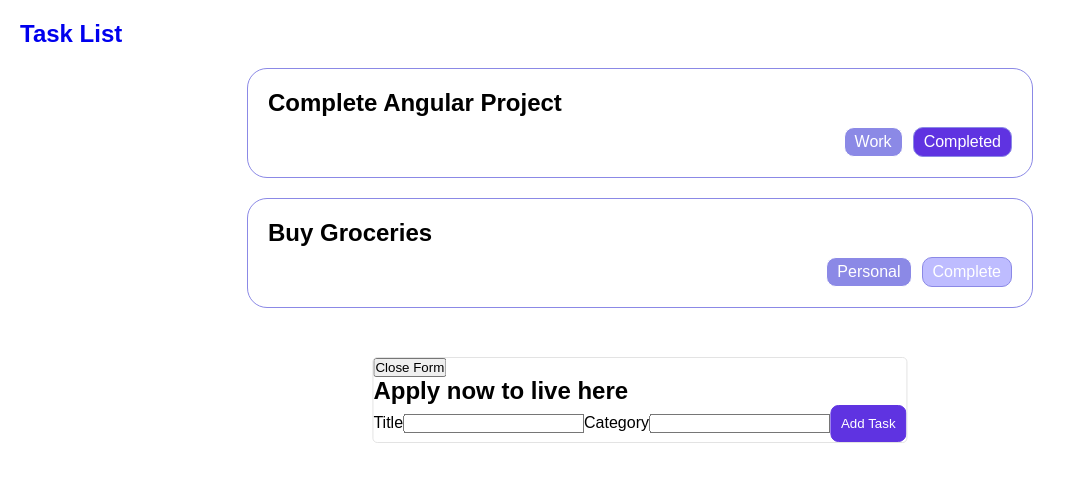
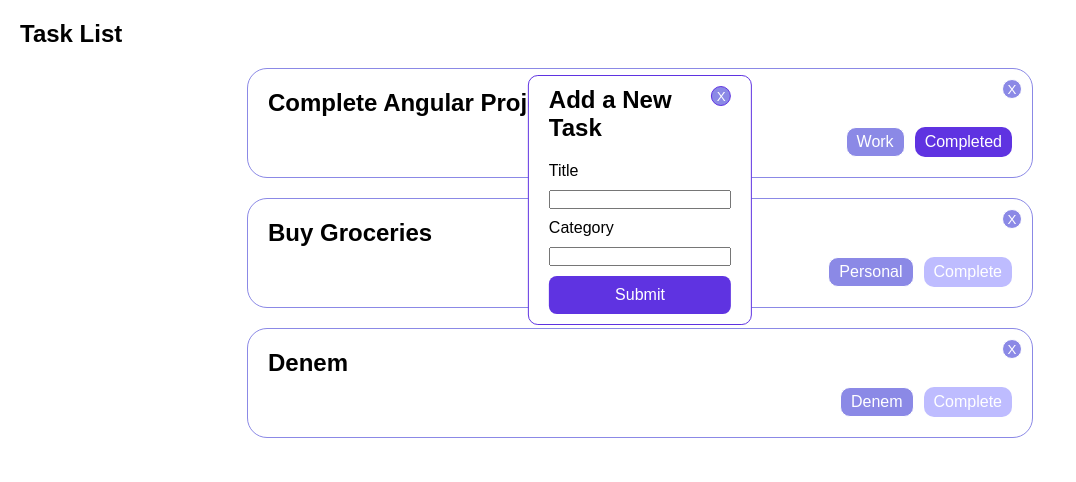
Before and after one commit to korayuymaz/task-management-angular, an Angular app: page / in a window 1280 px wide. Both pictures are taken after a click on the button "Add Task". Shown: the top 482 px of the page, without its empty margins (0-1076 px from the left). Built offline with nearby package versions, Linux system fonts and the light colour scheme; no server answers; data requests are answered from the project's data file.

Commit message:
Create and delete services added

```diff
--- a/db.json
+++ b/db.json
@@ -11,6 +11,12 @@
       "title": "Buy Groceries",
       "category": "Personal",
       "completed": false
+    },
+    {
+      "id": "7683",
+      "title": "Denem",
+      "category": "Denem",
+      "completed": false
     }
   ]
 }
--- a/src/app/app.component.ts
+++ b/src/app/app.component.ts
@@ -8,11 +8,9 @@ import { RouterOutlet, RouterLink } from "@angular/router";
   imports: [HomeComponent, RouterLink, RouterOutlet],
   template: `
     <main>
-      <a [routerLink]="['/']" class="brand-name">
-        <header>
-          <h2>Task List</h2>
-        </header>
-      </a>
+      <header>
+        <h2>Task List</h2>
+      </header>
       <section class="content">
         <router-outlet></router-outlet>
       </section>
--- a/src/app/form-modal/form-modal.component.css
+++ b/src/app/form-modal/form-modal.component.css
@@ -1,12 +1,52 @@
 .modal {
   position: fixed;
-  top: 50%;
+  top: 25%;
   left: 50%;
   transform: translate(-50%, -50%);
   transform-origin: left;
-  border: rgb(227, 227, 227) 1px solid;
+  border: var(--primary-color) 1px solid;
   background-color: white;
-  border-radius: 0.3rem;
+  border-radius: 10px;
   overflow: auto;
   z-index: 2;
+  padding: 10px 20px;
 }
+
+.section-heading {
+  margin-bottom: 20px;
+}
+
+.primary {
+  border: none;
+  font-size: medium;
+  color: white;
+}
+
+.close-button {
+  padding: 2px 2px;
+  width: 20px;
+  height: 20px;
+  text-align: center;
+  margin: auto;
+  float: right;
+  border: var(--primary-color) 1px solid;
+  border-radius: 100%;
+  background-color: var(--secondary-color);
+  color: white;
+}
+
+.close-button:hover {
+  background-color: var(--primary-color);
+}
+
+form {
+  display: flex;
+  flex-direction: column;
+  gap: 10px;
+}
+
+.modal-open-button {
+  position: absolute;
+  right: 50px;
+  top: 20px;
+}
--- a/src/app/form-modal/form-modal.component.html
+++ b/src/app/form-modal/form-modal.component.html
@@ -1,12 +1,14 @@
-<button *ngIf="!showTaskForm" (click)="openTaskForm()">Add Task</button>
+<button *ngIf="!showTaskForm" (click)="openTaskForm()" class="primary modal-open-button">
+  Add Task
+</button>
 <div class="modal" *ngIf="showTaskForm">
-  <button (click)="closeTaskForm()">Close Form</button>
-  <h2 class="section-heading">Apply now to live here</h2>
+  <button (click)="closeTaskForm()" class="close-button">X</button>
+  <h2 class="section-heading">Add a New Task</h2>
   <form [formGroup]="applyForm" (submit)="submitApplication()">
     <label for="title">Title</label>
     <input id="title" type="text" formControlName="title" />
     <label for="category">Category</label>
     <input id="category" type="text" formControlName="category" />
-    <button type="submit" class="primary">Add Task</button>
+    <button type="submit" class="primary">Submit</button>
   </form>
 </div>
--- a/src/app/form-modal/form-modal.component.ts
+++ b/src/app/form-modal/form-modal.component.ts
@@ -31,5 +31,6 @@ export class FormModalComponent {
       this.applyForm.value.category ?? "",
       this.applyForm.value.completed ?? false
     );
+    this.showTaskForm = false;
   }
 }
--- a/src/app/home/home.component.ts
+++ b/src/app/home/home.component.ts
@@ -16,9 +16,16 @@ import { FormModalComponent } from "../form-modal/form-modal.component";
 export class HomeComponent {
   taskList: Task[] = [];
   tasksService: TasksService = inject(TasksService);
-  constructor() {
+
+  constructor(private webSocketService: TasksService) {
     this.tasksService.getAllTasks().then((tasks: Task[]) => {
       this.taskList = tasks;
     });
   }
+
+  ngOnInit() {
+    this.webSocketService.getDataUpdates().subscribe((newData) => {
+      this.taskList = newData;
+    });
+  }
 }
--- a/src/app/task/task.component.css
+++ b/src/app/task/task.component.css
@@ -1,4 +1,5 @@
 .task {
+  position: relative;
   margin: auto;
   margin-top: 20px;
   width: 60%;
@@ -26,9 +27,6 @@
   border: 1px solid var(--secondary-color);
   border-radius: 10px;
   padding: 5px 10px;
-}
-
-button {
   border: none;
   font-size: medium;
   color: white;
@@ -45,3 +43,23 @@ button {
 .not-completed:hover {
   border: 1.2px solid var(--primary-color);
 }
+
+.delete-button {
+  position: absolute;
+  right: 10px;
+  top: 10px;
+  padding: 2px 2px;
+  width: 20px;
+  height: 20px;
+  text-align: center;
+  margin: auto;
+  float: right;
+  border: 1px solid;
+  border-radius: 100%;
+  background-color: var(--secondary-color);
+  color: white;
+}
+
+.delete-button:hover {
+  background-color: var(--primary-color);
+}
--- a/src/app/task/task.component.html
+++ b/src/app/task/task.component.html
@@ -2,6 +2,7 @@
   <h2 class="task-header">
     {{ task.title }}
   </h2>
+  <button (click)="deleteTask()" class="delete-button">X</button>
   <div class="task-info">
     <div class="task-category">{{ task.category }}</div>
 
--- a/src/app/task/task.component.ts
+++ b/src/app/task/task.component.ts
@@ -13,9 +13,14 @@ import { CommonModule } from "@angular/common";
 export class TaskComponent {
   @Input() task!: Task;
   taskService = inject(TasksService);
+
   handleTaskStatusChange() {
     let newTask = this.task;
     newTask.completed = !this.task.completed;
     this.taskService.changeTaskStatus(this.task.id, newTask);
   }
+
+  deleteTask() {
+    this.taskService.deleteTask(this.task.id);
+  }
 }
--- a/src/app/tasks.service.ts
+++ b/src/app/tasks.service.ts
@@ -1,17 +1,28 @@
 import { Injectable } from "@angular/core";
 import { Task } from "./task";
 import { HttpClient } from "@angular/common/http";
+import { WebSocketSubject } from "rxjs/webSocket";
 
 @Injectable({
   providedIn: "root",
 })
 export class TasksService {
+  private socket$: WebSocketSubject<any>;
   url = "http://127.0.0.1:3000/tasks";
-  constructor(private http: HttpClient) {}
+
+  constructor(private http: HttpClient) {
+    this.socket$ = new WebSocketSubject("127.0.0.1:3000");
+  }
+
+  getDataUpdates() {
+    return this.socket$;
+  }
+
   async getAllTasks(): Promise<Task[]> {
     const data = await fetch(this.url);
     return (await data.json()) ?? [];
   }
+
   async getTaskById(id: number): Promise<Task | undefined> {
     const data = await fetch(`${this.url}/${id}`);
     return (await data.json()) ?? {};
@@ -26,5 +37,17 @@ export class TasksService {
 
   submitNewTask(title: string, category: string, completed: boolean) {
     console.log(title, category, completed);
+    this.http
+      .post<Task>(this.url, { title, category, completed })
+      .subscribe((data) => {
+        console.log("new data", data);
+      });
+  }
+
+  deleteTask(id: number) {
+    let newUrl = this.url + `/${id}`;
+    this.http.delete<Task>(newUrl).subscribe((data) => {
+      console.log("new data", data);
+    });
   }
 }
```
